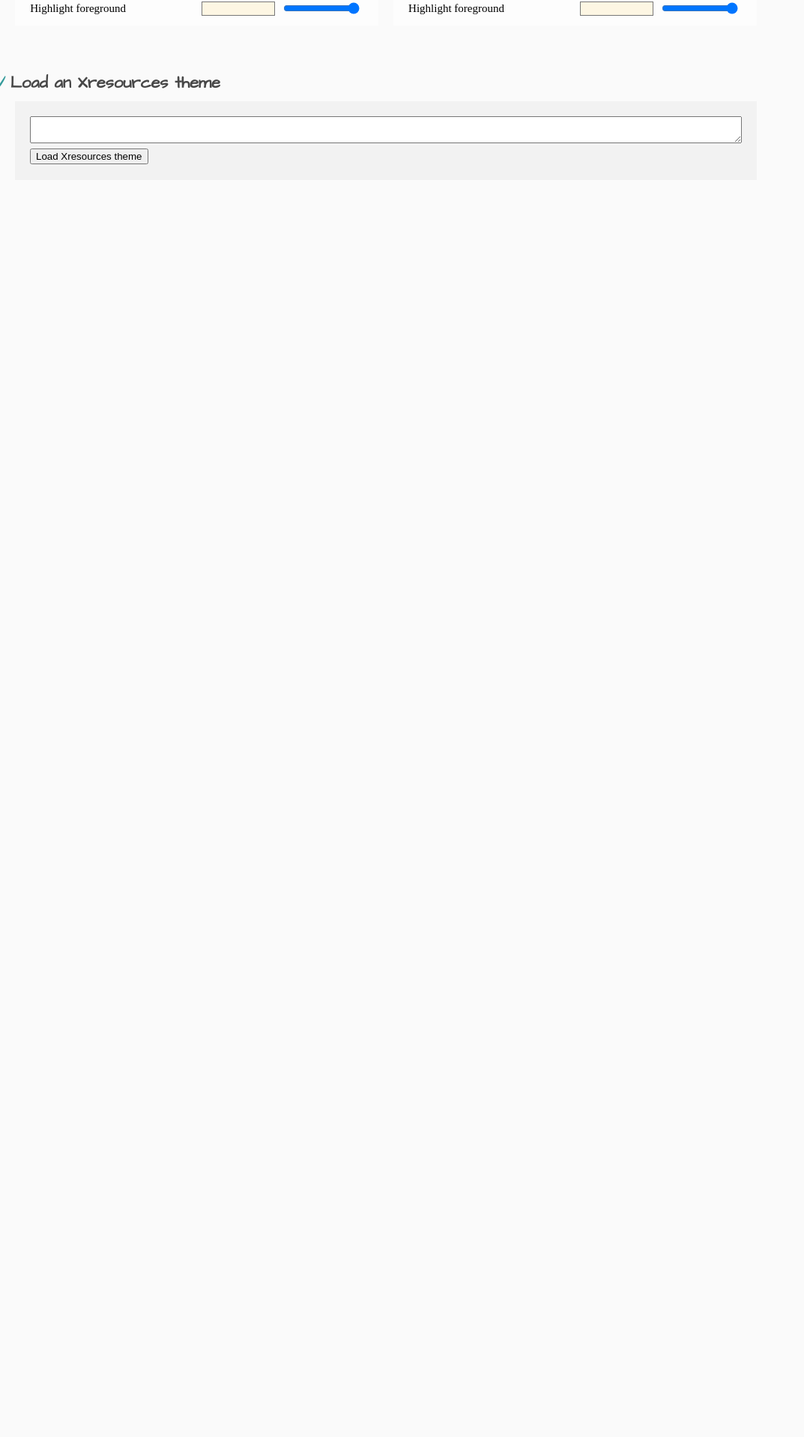
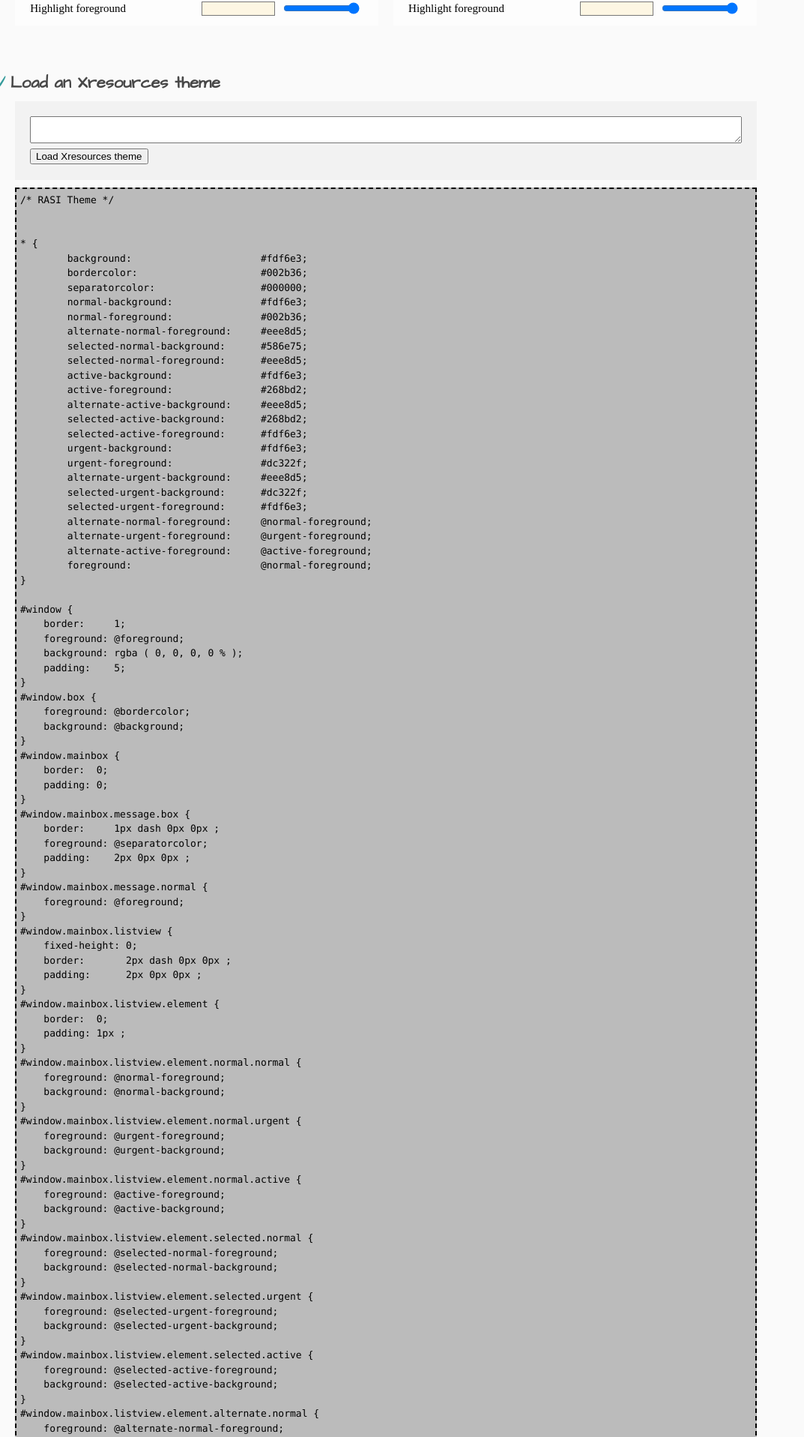
Before and after one commit to davatorium/rofi, a Jekyll site: the page built from p11-Generator.md, in a window 1280 px wide. Shown: the part 1042-2958 px from the top of the page at 75% size, without its empty margins (0-1073 px from the left). Built offline with Jekyll 4.4.1, drawn with Linux system fonts in a browser that asks for light colours; before the commit the page ends 1304 px from its top, so only the background shows below that; some of the changed text lies outside the part shown.

Commit message:
Theme generator add rasi theme support.

```diff
--- a/_layouts/generator.html
+++ b/_layouts/generator.html
@@ -49,7 +49,8 @@ layout: default
     </div><div id="generator"><pre id="config"><span>! ------------------------------------------------------------------------------
 ! ROFI Color theme
 ! ------------------------------------------------------------------------------
-rofi.color-enabled: true</span></pre><p id="command">rofi</p></div>
+rofi.color-enabled: true</span></pre><p id="command">rofi</p>
+</div>
     <div id="buttons"></div>
     <div>
         <h2>Load an Xresources theme</h2>
@@ -59,6 +60,9 @@ rofi.color-enabled: true</span></pre><p id="command">rofi</p></div>
         </form>
     </div>
 
+    <pre  id="rasi">/* RASI Theme */
+
+    </pre>
 
 
     <script>
@@ -69,26 +73,123 @@ rofi.color-enabled: true</span></pre><p id="command">rofi</p></div>
             el.attachEvent('on' + ev, func);
         }
     }
-
+    var rasi_theme_body = "\n\n"+
+        "#window {\n"+
+        "    border:     1;\n"+
+        "    foreground: @foreground;\n"+
+        "    background: rgba ( 0, 0, 0, 0 % );\n"+
+        "    padding:    5;\n"+
+        "}\n"+
+        "#window.box {\n"+
+        "    foreground: @bordercolor;\n"+
+        "    background: @background;\n"+
+        "}\n"+
+        "#window.mainbox {\n"+
+        "    border:  0;\n"+
+        "    padding: 0;\n"+
+        "}\n"+
+        "#window.mainbox.message.box {\n"+
+        "    border:     1px dash 0px 0px ;\n"+
+        "    foreground: @separatorcolor;\n"+
+        "    padding:    2px 0px 0px ;\n"+
+        "}\n"+
+        "#window.mainbox.message.normal {\n"+
+        "    foreground: @foreground;\n"+
+        "}\n"+
+        "#window.mainbox.listview {\n"+
+        "    fixed-height: 0;\n"+
+        "    border:       2px dash 0px 0px ;\n"+
+        "    padding:      2px 0px 0px ;\n"+
+        "}\n"+
+        "#window.mainbox.listview.element {\n"+
+        "    border:  0;\n"+
+        "    padding: 1px ;\n"+
+        "}\n"+
+        "#window.mainbox.listview.element.normal.normal {\n"+
+        "    foreground: @normal-foreground;\n"+
+        "    background: @normal-background;\n"+
+        "}\n"+
+        "#window.mainbox.listview.element.normal.urgent {\n"+
+        "    foreground: @urgent-foreground;\n"+
+        "    background: @urgent-background;\n"+
+        "}\n"+
+        "#window.mainbox.listview.element.normal.active {\n"+
+        "    foreground: @active-foreground;\n"+
+        "    background: @active-background;\n"+
+        "}\n"+
+        "#window.mainbox.listview.element.selected.normal {\n"+
+        "    foreground: @selected-normal-foreground;\n"+
+        "    background: @selected-normal-background;\n"+
+        "}\n"+
+        "#window.mainbox.listview.element.selected.urgent {\n"+
+        "    foreground: @selected-urgent-foreground;\n"+
+        "    background: @selected-urgent-background;\n"+
+        "}\n"+
+        "#window.mainbox.listview.element.selected.active {\n"+
+        "    foreground: @selected-active-foreground;\n"+
+        "    background: @selected-active-background;\n"+
+        "}\n"+
+        "#window.mainbox.listview.element.alternate.normal {\n"+
+        "    foreground: @alternate-normal-foreground;\n"+
+        "    background: @alternate-normal-background;\n"+
+        "}\n"+
+        "#window.mainbox.listview.element.alternate.urgent {\n"+
+        "    foreground: @alternate-urgent-foreground;\n"+
+        "    background: @alternate-urgent-background;\n"+
+        "}\n"+
+        "#window.mainbox.listview.element.alternate.active {\n"+
+        "    foreground: @alternate-active-foreground;\n"+
+        "    background: @alternate-active-background;\n"+
+        "}\n"+
+        "#window.mainbox.listview.scrollbar {\n"+
+        "    width:        4px ;\n"+
+        "    border:       0;\n"+
+        "    handle-width: 8px ;\n"+
+        "    padding:      0;\n"+
+        "}\n"+
+        "#window.mainbox.listview.box {\n"+
+        "    scrollbar: true;\n"+
+        "    spacing:   2px ;\n"+
+        "}\n"+
+        "#window.mainbox.sidebar.box {\n"+
+        "    border: 2px dash 0px 0px ;\n"+
+        "}\n"+
+        "#window.mainbox.sidebar.button.selected {\n"+
+        "    foreground: @selected-normal-foreground;\n"+
+        "    background: @selected-normal-background;\n"+
+        "}\n"+
+        "#window.mainbox.inputbar {\n"+
+        "    spacing: 0;\n"+
+        "}\n"+
+        "#window.mainbox.inputbar.box {\n"+
+        "    border: 0px ;\n"+
+        "}\n"+
+        "#window.mainbox.inputbar.normal {\n"+
+        "    foreground: @foreground;\n"+
+        "}\n"+
+        "";
     var colors = {
         "window": [
             {
                 name: "rofi-bg",
                 type: "backgroundColor",
                 def: "#fdf6e3",
-                display: "Background"
+                display: "Background",
+                rasi: "background"
             },
             {
                 name: "rofi-border",
                 type: "borderColor",
                 def: "#002b36",
-                display: "Border"
+                display: "Border",
+                rasi: "bordercolor"
             },
             {
                 name: "rofi-sep",
                 type: "backgroundColor",
                 def: "#000000",
-                display: "Separator"
+                display: "Separator",
+                rasi: "separatorcolor"
             },
         ],
         "normal": [
@@ -96,31 +197,36 @@ rofi.color-enabled: true</span></pre><p id="command">rofi</p></div>
                 name: "rofi-normal-bg",
                 type: "backgroundColor",
                 def: "#fdf6e3",
-                display: "Background"
+                display: "Background",
+                rasi: "normal-background"
             },
             {
                 name: "rofi-normal-fg",
                 type: "color",
                 def: "#002b36",
-                display: "Foreground"
+                display: "Foreground",
+                rasi: "normal-foreground"
             },
             {
                 name: "rofi-normal-altbg",
                 type: "backgroundColor",
                 def: "#eee8d5",
-                display: "Alternative background"
+                display: "Alternative background",
+                rasi: "alternate-normal-foreground"
             },
             {
                 name: "rofi-normal-hlbg",
                 type: "backgroundColor",
                 def: "#586e75",
-                display: "Highlight background"
+                display: "Highlight background",
+                rasi: "selected-normal-background"
             },
             {
                 name: "rofi-normal-hlfg",
                 type: "color",
                 def: "#eee8d5",
-                display: "Highlight foreground"
+                display: "Highlight foreground",
+                rasi: "selected-normal-foreground"
             },
         ],
         "active": [
@@ -128,31 +234,36 @@ rofi.color-enabled: true</span></pre><p id="command">rofi</p></div>
                 name: "rofi-active-bg",
                 type: "backgroundColor",
                 def: "#fdf6e3",
-                display: "Background"
+                display: "Background",
+                rasi: "active-background"
             },
             {
                 name: "rofi-active-fg",
                 type: "color",
                 def: "#268bd2",
-                display: "Foreground"
+                display: "Foreground",
+                rasi: "active-foreground"
             },
             {
                 name: "rofi-active-altbg",
                 type: "backgroundColor",
                 def: "#eee8d5",
-                display: "Alternative background"
+                display: "Alternative background",
+                rasi: "alternate-active-background"
             },
             {
                 name: "rofi-active-hlbg",
                 type: "backgroundColor",
                 def: "#268bd2",
-                display: "Highlight background"
+                display: "Highlight background",
+                rasi: "selected-active-background"
             },
             {
                 name: "rofi-active-hlfg",
                 type: "color",
                 def: "#fdf6e3",
-                display: "Highlight foreground"
+                display: "Highlight foreground",
+                rasi: "selected-active-foreground"
             },
         ],
         "urgent": [
@@ -160,31 +271,36 @@ rofi.color-enabled: true</span></pre><p id="command">rofi</p></div>
                 name: "rofi-urgent-bg",
                 type: "backgroundColor",
                 def: "#fdf6e3",
-                display: "Background"
+                display: "Background",
+                rasi: "urgent-background"
             },
             {
                 name: "rofi-urgent-fg",
                 type: "color",
                 def: "#dc322f",
-                display: "Foreground"
+                display: "Foreground",
+                rasi: "urgent-foreground"
             },
             {
                 name: "rofi-urgent-altbg",
                 type: "backgroundColor",
                 def: "#eee8d5",
-                display: "Alternative background"
+                display: "Alternative background",
+                rasi: "alternate-urgent-background"
             },
             {
                 name: "rofi-urgent-hlbg",
                 type: "backgroundColor",
                 def: "#dc322f",
-                display: "Highlight background"
+                display: "Highlight background",
+                rasi: "selected-urgent-background"
             },
             {
                 name: "rofi-urgent-hlfg",
                 type: "color",
                 def: "#fdf6e3",
-                display: "Highlight foreground"
+                display: "Highlight foreground",
+                rasi: "selected-urgent-foreground"
             },
         ],
     };
@@ -193,6 +309,7 @@ rofi.color-enabled: true</span></pre><p id="command">rofi</p></div>
     var preview = document.getElementById('preview');
     var config = document.getElementById('config');
     var command = document.getElementById('command');
+    var rasi    = document.getElementById('rasi');
 
     function get_value(name) {
         var label = document.getElementById(name);
@@ -222,6 +339,8 @@ rofi.color-enabled: true</span></pre><p id="command">rofi</p></div>
         config_value[0].textContent = value;
         var command_value = command.getElementsByClassName(name);
         command_value[0].textContent = value;
+        var rasi_value = rasi.getElementsByClassName(name);
+        rasi_value[0].textContent = value;
         if ( do_save )
         {
             save[name] = value;
@@ -304,6 +423,7 @@ rofi.color-enabled: true</span></pre><p id="command">rofi</p></div>
         set_color(this.name, ev.type === 'change');
     }
 
+    rasi.appendChild (new Text("\n* {") );
     for ( var name in colors ) {
         var ge = document.createElement('div');
         var title = document.createElement('p');
@@ -322,6 +442,12 @@ rofi.color-enabled: true</span></pre><p id="command">rofi</p></div>
             var label = document.createElement('label');
             label.setAttribute('id', color.name);
             label.setAttribute('class', color.type);
+
+            var rasi_label = document.createElement('label');
+            /** Append type */
+            var str = ("\n\t"+color.rasi+":                       ").substring(0,35);
+            rasi_label.appendChild(new Text(str));
+            rasi.appendChild(rasi_label);
 
             var text = document.createElement('span');
             text.appendChild(new Text(color.display));
@@ -362,11 +488,24 @@ rofi.color-enabled: true</span></pre><p id="command">rofi</p></div>
                 command.appendChild(new Text(', '));
             command.appendChild(command_value);
 
+            var rl = document.createElement('span');
+            rl.setAttribute('class', color.name);
+            rl.appendChild ( new Text(save[color.name]));
+            rasi_label.appendChild(rl);
+            rasi_label.appendChild(new Text(";"));
+
             set_input_value(color.name, save[color.name]);
+
         }
 
         command.appendChild(new Text('"'));
     }
+    rasi.appendChild (new Text("\n\talternate-normal-foreground:     @normal-foreground;") );
+    rasi.appendChild (new Text("\n\talternate-urgent-foreground:     @urgent-foreground;") );
+    rasi.appendChild (new Text("\n\talternate-active-foreground:     @active-foreground;") );
+    rasi.appendChild (new Text("\n\tforeground:                      @normal-foreground;") );
+    rasi.appendChild (new Text("\n}") );
+    rasi.appendChild ( new Text(rasi_theme_body));
 
     function change_background() {
         preview.style.backgroundColor = this.value;
--- a/stylesheets/generator.css
+++ b/stylesheets/generator.css
@@ -74,7 +74,7 @@ h1 {
     vertical-align: top;
 }
 
-#config, #command {
+#config, #command, #rasi{
     margin: 0;
     padding: 5px;
     border: 2px dashed black;
@@ -83,7 +83,7 @@ h1 {
     font-size: 13px;
 }
 
-#command {
+#command, #rasi {
     margin-top: 10px;
 }
 
```
